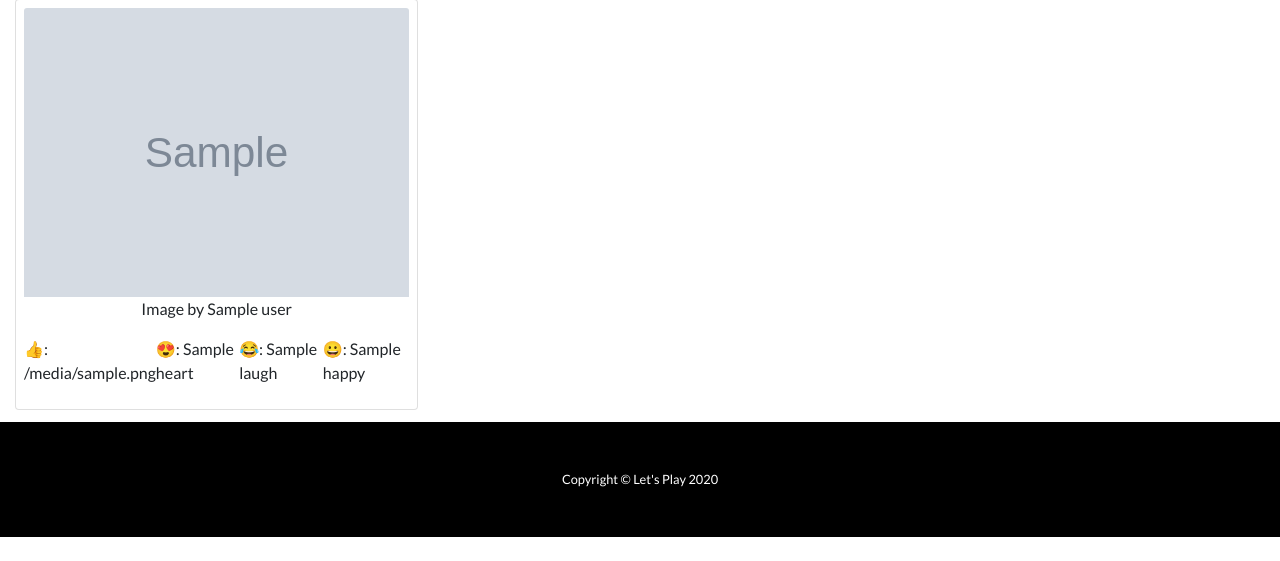
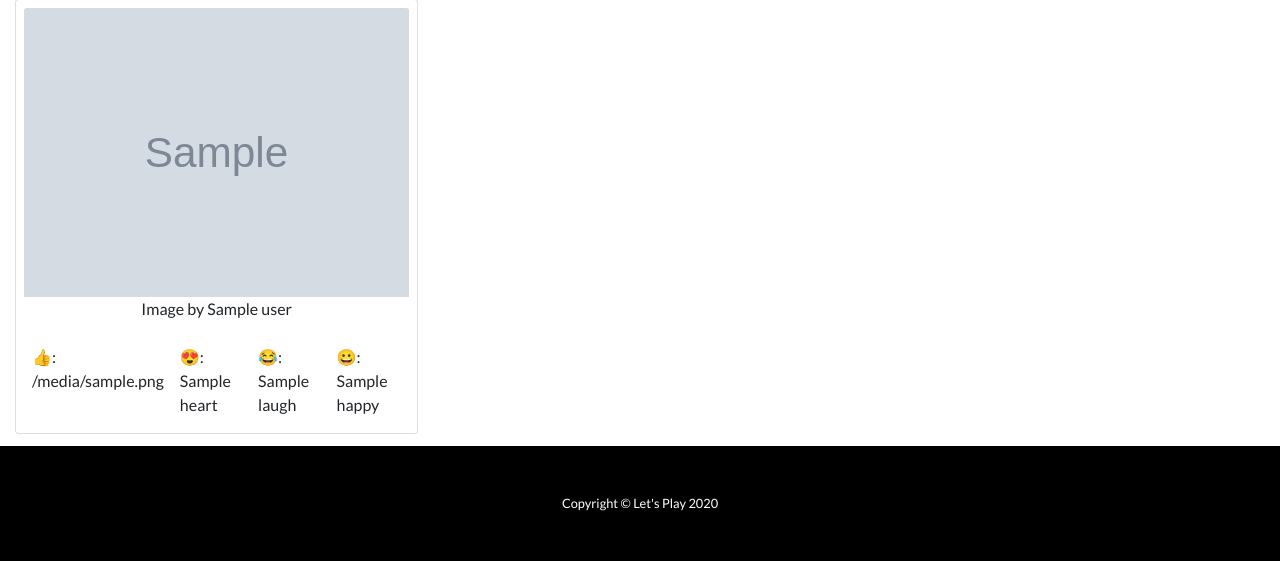
Before and after one commit to jumboduck/lets-play, a Flask app: page /images in a window 1280 px wide. Shown: the part 439-1000 px from the top of the page. Before the commit the page ends 976 px from the top, so only its background shows below. Run offline with Flask 2, Linux system fonts and the light colour scheme; grey boxes marked "Sample" are stand-in pictures; a database or web service that is not in the repository returns one stand-in record (values such as "Sample title"); some libraries are stand-ins or nearby versions.

Commit message:
centered reactions under images

```diff
--- a/templates/public/images.html
+++ b/templates/public/images.html
@@ -29,7 +29,7 @@
                 <img class="card-img-top" src="{{ image.image_url }}" alt="Image by {{ image.user }}">
                 <p class="text-center">Image by {{ image.user }}</p>
 
-                <div class="image-reactions d-inline-flex">
+                <div class="image-reactions d-inline-flex justify-content-center w-100">
 
                     {% if session %}
                     <p class="update-reaction p-2">
@@ -49,13 +49,13 @@
                         reaction-link {% if session['username'] in image.happy_by %} selected {% endif %}">😀:
                             <span id="happy-num-{{loop.index}}">{{image.reactions.happy}}</span></button></p>
                     {% else %}
-                    <p class="update-reaction">👍:
+                    <p class="update-reaction m-2">👍:
                         {{image.reactions.thumbsup}}</p>
-                    <p class="update-reaction">😍:
+                    <p class="update-reaction m-2">😍:
                         {{image.reactions.heart}}</p>
-                    <p class="update-reaction">😂:
+                    <p class="update-reaction m-2">😂:
                         {{image.reactions.laugh}}</p>
-                    <p class="update-reaction">😀:
+                    <p class="update-reaction m-2">😀:
                         {{image.reactions.happy}}</p>
                     {% endif %}
                 </div>
```
